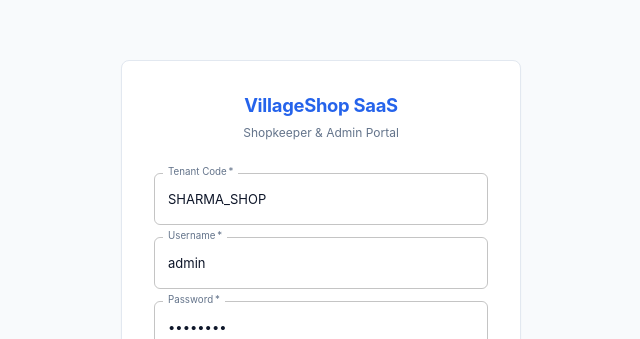
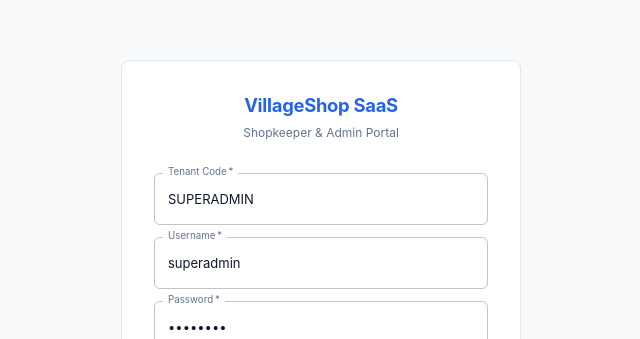
Before and after one commit to arunkrana5/POSAdminPanel, a React (Vite) app: page /login in a window 1280 px wide. Shown: the part 143-482 px from the top of the page, without its empty margins (319-959 px from the left). Built offline with nearby package versions, Linux system fonts and the light colour scheme.

Commit message:
Set default SaaS Admin Panel login credentials to SUPERADMIN tenant

```diff
--- a/src/pages/Login.tsx
+++ b/src/pages/Login.tsx
@@ -6,8 +6,8 @@ import { PostResponse, TokenResponse } from '../types/api';
 import { useNavigate } from 'react-router-dom';
 
 export const Login: React.FC = () => {
-  const [tenantCode, setTenantCode] = useState('SHARMA_SHOP');
-  const [username, setUsername] = useState('admin');
+  const [tenantCode, setTenantCode] = useState('SUPERADMIN');
+  const [username, setUsername] = useState('superadmin');
   const [password, setPassword] = useState('admin123');
   const [error, setError] = useState('');
   const { login } = useAuth();
```
